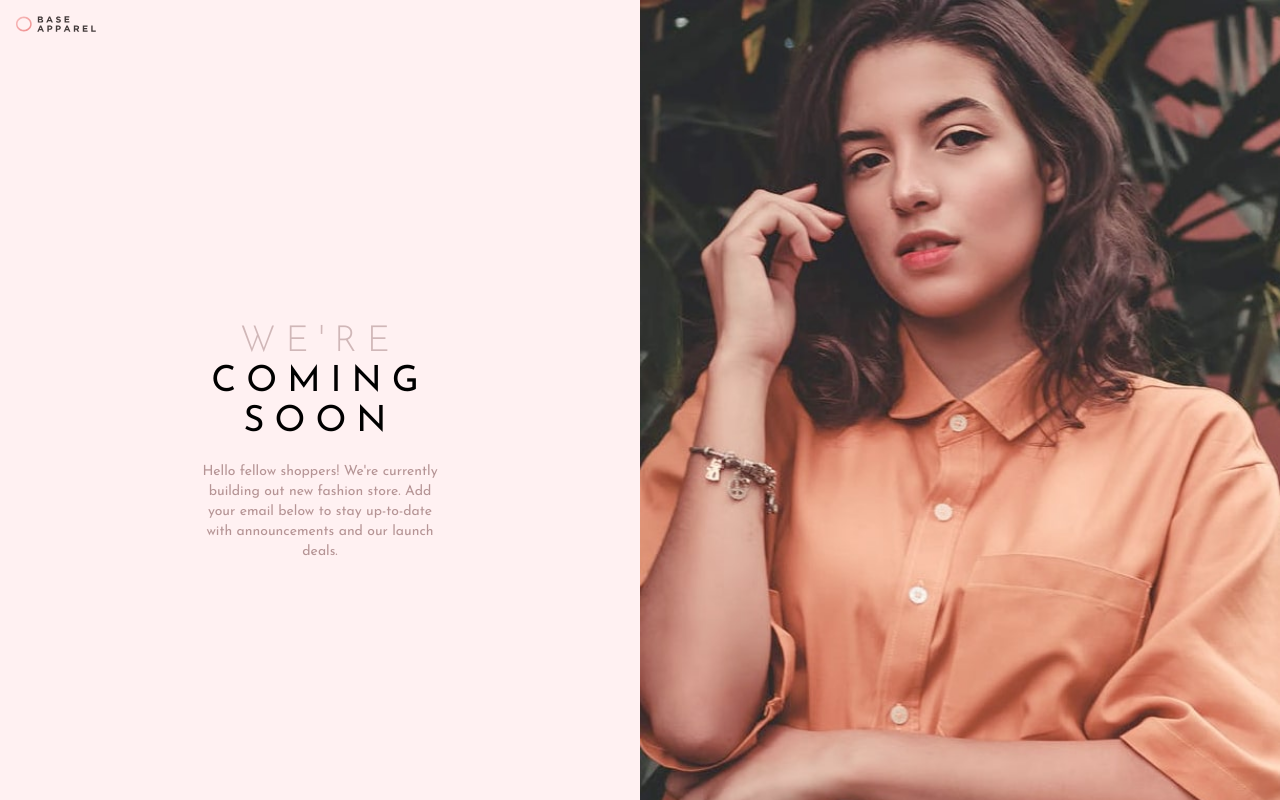
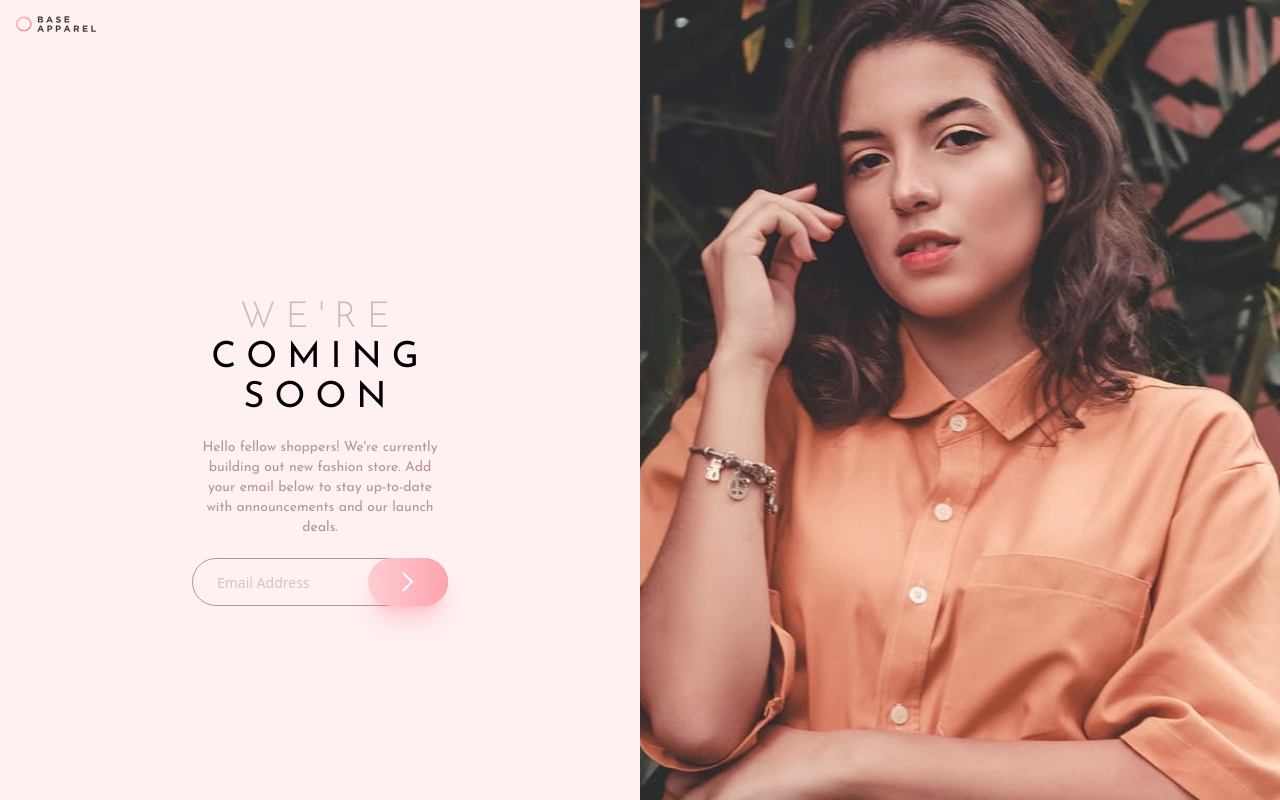
Before and after one commit to emedranoh19a/front-end-mentor, a Next.js app: page /base-apparel in a window 1280 px wide. Built offline with nearby package versions, Linux system fonts and the light colour scheme.

Commit message:
hidden form wont show the form

```diff
--- a/app/base-apparel/page.js
+++ b/app/base-apparel/page.js
@@ -131,7 +131,7 @@ function Page() {
         <div className="sm:col-start-1 sm:row-start-2 place-self-center">
           <div className="max-w-80 place-self-center">
             <Content />
-            <form name="contact" method="post" netlify="true" hidden>
+            <form name="contact" method="post" netlify="true">
               <Input />
             </form>
           </div>
```
